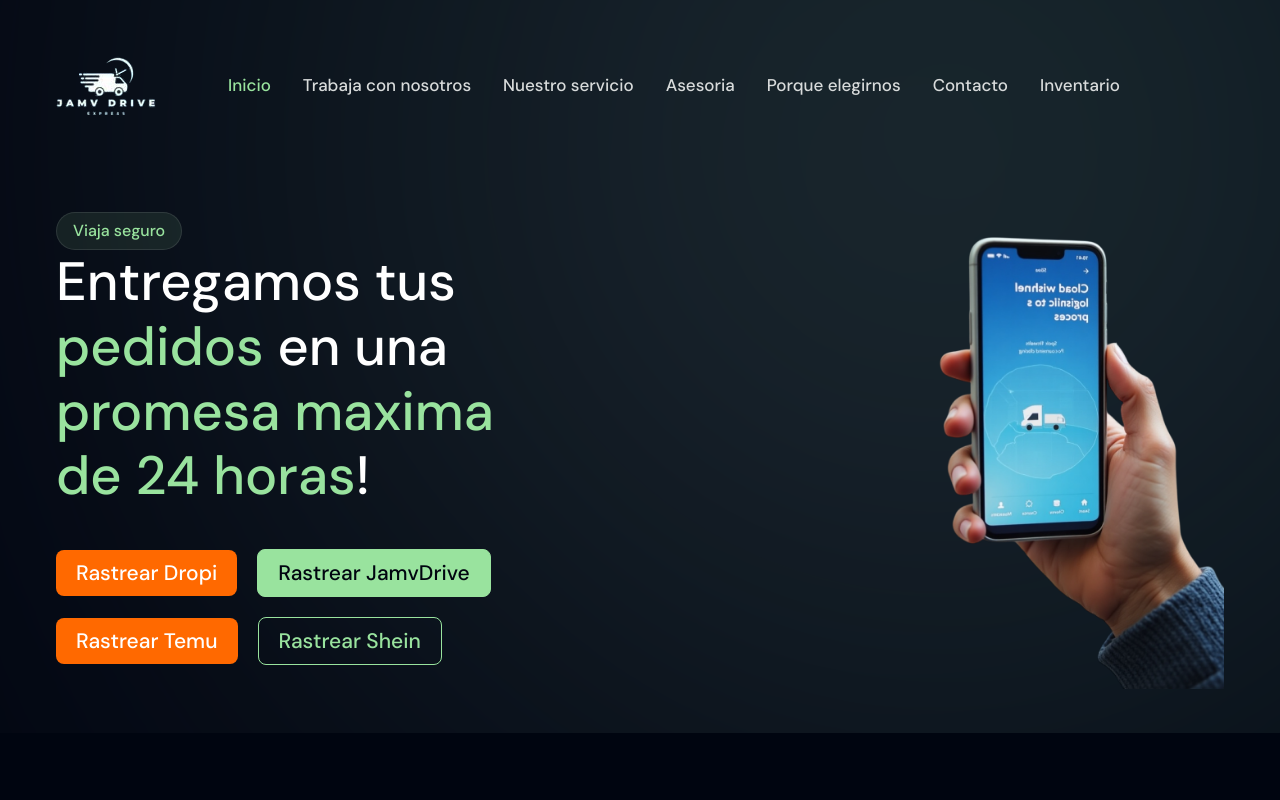
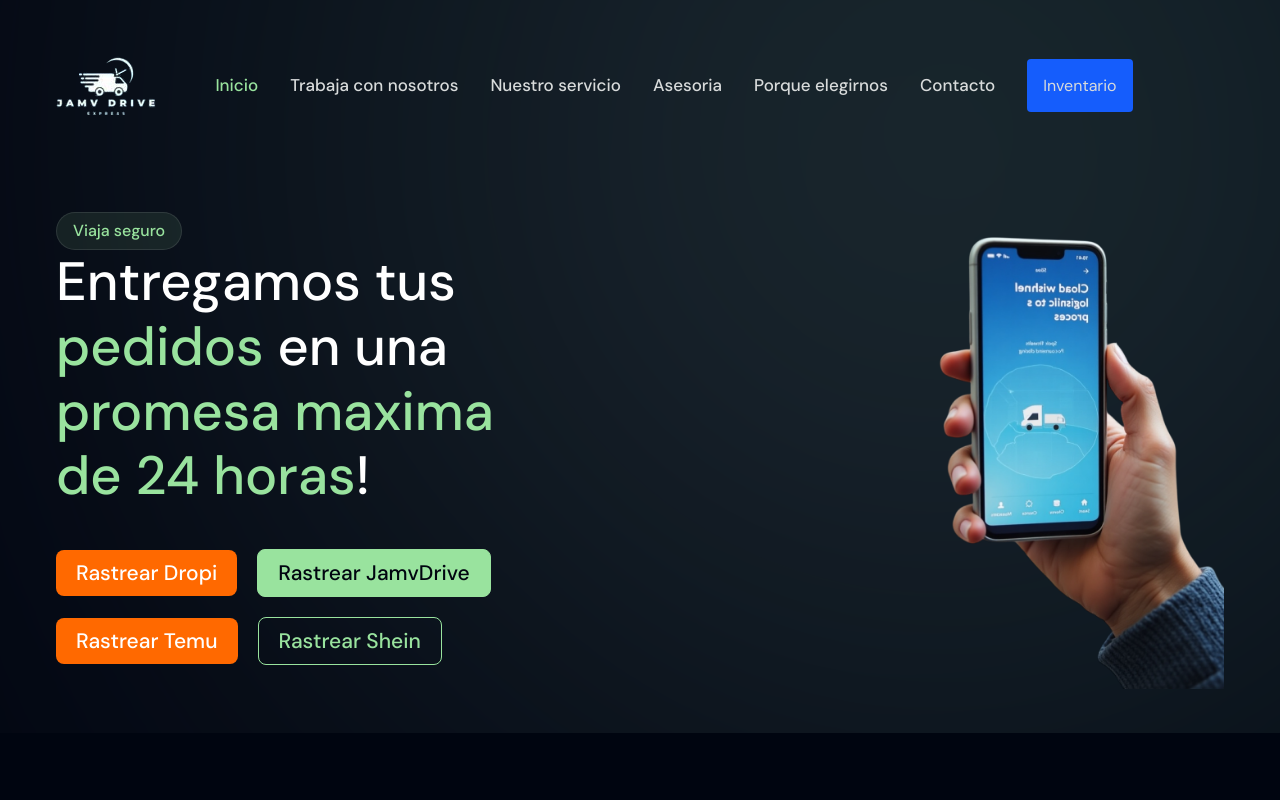
Before and after one commit to nichagiro/jamvDrive, a Next.js app: page / in a window 1280 px wide. Shown: the top 800 px of the page. Built offline with nearby package versions, Linux system fonts and the light colour scheme.

Commit message:
update link with button

```diff
--- a/src/components/Layout/Header/MobileView.tsx
+++ b/src/components/Layout/Header/MobileView.tsx
@@ -27,7 +27,7 @@
 
       <nav className='flex flex-col items-start p-4'>
         {
-          headerData.map((item, index) => (
+          headerData.filter(menu => !menu.noMobile).map((item, index) => (
             <div key={index} onClick={() => setNavbarOpen(false)}>
               <MobileHeaderLink item={item} />
             </div>
--- a/src/components/Layout/Header/Navigation/HeaderLink.tsx
+++ b/src/components/Layout/Header/Navigation/HeaderLink.tsx
@@ -18,7 +18,7 @@
 
   return (
     <div className="relative" onMouseEnter={handleMouseEnter} onMouseLeave={handleMouseLeave}>
-      <Link href={item.href} className={`text-17 flex font-medium hover:text-primary capitalized ${current ? "text-primary " : " text-muted "}`}>
+      <Link href={item.href} className={`${item.type === "button" ? "bg-blue-600 hover:bg-blue-700 p-4 rounded" :"text-17 flex font-medium hover:text-primary capitalized"} ${current ? "text-primary " : " text-muted "}`}>
         {item.label}
 
         {item.submenu && (
--- a/src/components/Layout/Header/Navigation/MobileHeaderLink.tsx
+++ b/src/components/Layout/Header/Navigation/MobileHeaderLink.tsx
@@ -14,7 +14,7 @@
       <Link
         href={item.href}
         onClick={item.submenu ? handleToggle : undefined}
-        className="flex items-center justify-between w-full py-2 focus:outline-hidden text-muted"
+        className={"flex items-center justify-between w-full py-2 focus:outline-hidden text-muted"}
       >
         {item.label}
 
--- a/src/components/Layout/Header/Navigation/menuData.tsx
+++ b/src/components/Layout/Header/Navigation/menuData.tsx
@@ -7,5 +7,5 @@
   { label: "Asesoria", href: "/#asesoria" },
   { label: "Porque elegirnos", href: "/#porque-elegirnos" },
   { label: "Contacto", href: "/contacto" },
-  { label: "Inventario", href: "https://inventariojamvdrive.rf.gd/inventario" },
+  { label: "Inventario", href: "https://inventariojamvdrive.rf.gd/inventario", type: "button", noMobile: true },
 ];
--- a/src/types/menu.ts
+++ b/src/types/menu.ts
@@ -7,4 +7,6 @@
   label: string;
   href: string;
   submenu?: SubmenuItem[];
+  noMobile?: boolean;
+  type?: "button" | "text";
 };
```
